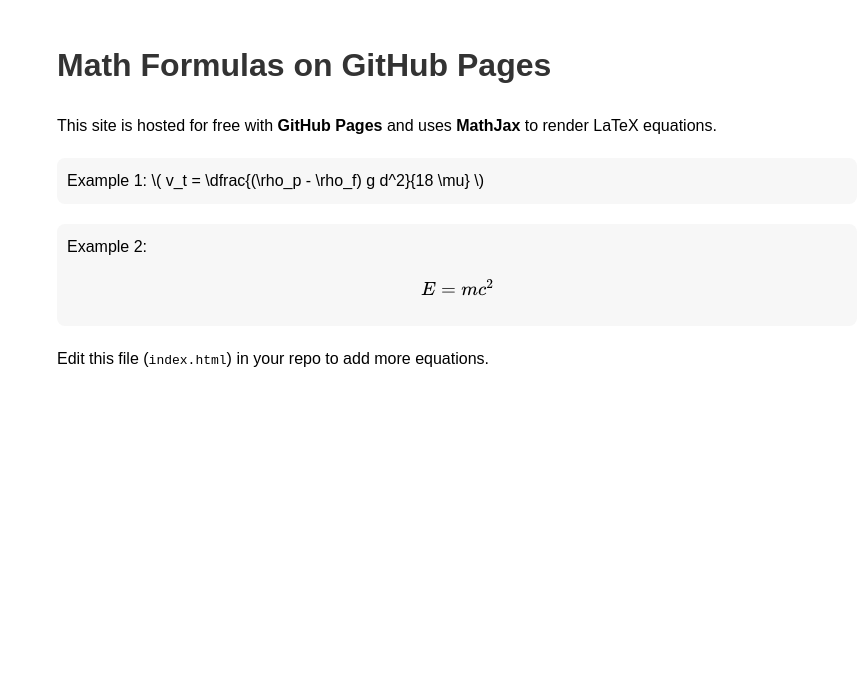
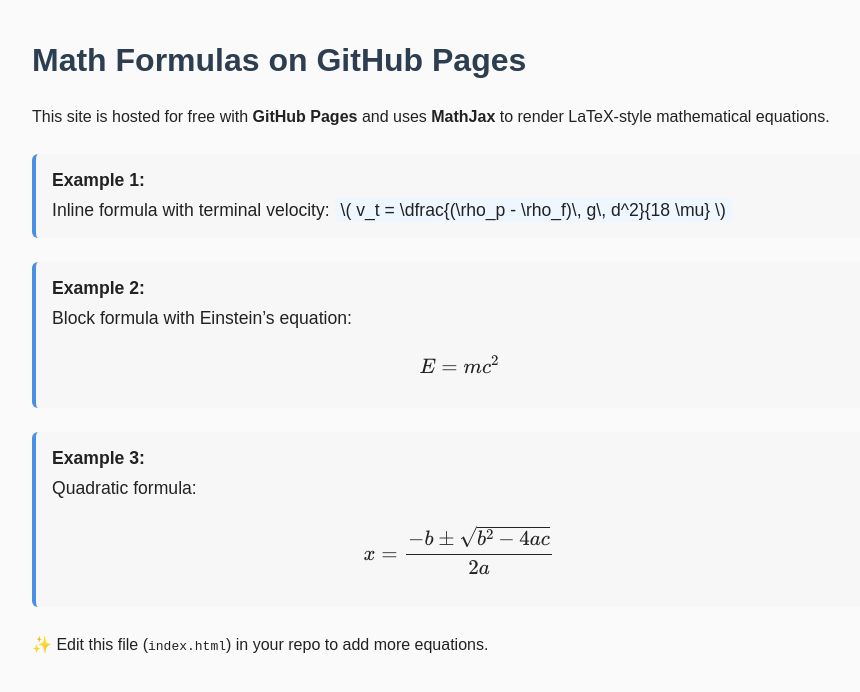
Before and after one commit to Basant727/Drone, a plain HTML site: page index.html in a window 1280 px wide. Shown: the whole page, without its empty margins (183-1043 px from the left). Drawn offline with nearby package versions, Linux system fonts and the light colour scheme.

Commit message:
Update index.html

```diff
--- a/index.html
+++ b/index.html
@@ -1,45 +1,96 @@
 <!DOCTYPE html>
-<html>
+<html lang="en">
 <head>
-  <meta charset="utf-8">
+  <meta charset="utf-8" />
+  <meta name="viewport" content="width=device-width, initial-scale=1" />
   <title>Math Formulas Example</title>
+
   <!-- Load MathJax -->
   <script src="https://polyfill.io/v3/polyfill.min.js?features=es6"></script>
   <script id="MathJax-script" async
     src="https://cdn.jsdelivr.net/npm/mathjax@3/es5/tex-mml-chtml.js">
   </script>
+
   <style>
+    /* ✅ Layout and typography */
     body {
       font-family: Arial, sans-serif;
-      max-width: 800px;
+      max-width: 850px;
       margin: 40px auto;
-      line-height: 1.6;
+      padding: 0 20px;
+      line-height: 1.7;
+      background-color: #fafafa;
+      color: #222;
     }
-    h1 {
-      color: #333;
+
+    h1, h2 {
+      color: #2c3e50;
+      line-height: 1.3;
     }
+
+    /* ✅ Styling for formula blocks */
     .formula {
       background: #f7f7f7;
-      padding: 10px;
-      border-radius: 8px;
-      margin: 20px 0;
+      border-left: 4px solid #4a90e2;
+      padding: 12px 16px;
+      border-radius: 6px;
+      margin: 24px 0;
+      font-size: 1.1em;
+    }
+
+    /* ✅ Better inline formulas */
+    .formula-inline {
+      background: #eef6ff;
+      padding: 2px 6px;
+      border-radius: 4px;
+    }
+
+    /* ✅ Mobile responsiveness */
+    @media (max-width: 600px) {
+      body {
+        margin: 20px auto;
+        font-size: 1rem;
+      }
     }
   </style>
 </head>
+
 <body>
-  <h1>Math Formulas on GitHub Pages</h1>
-  <p>This site is hosted for free with <b>GitHub Pages</b> and uses <b>MathJax</b> to render LaTeX equations.</p>
+  <header>
+    <h1>Math Formulas on GitHub Pages</h1>
+    <p>
+      This site is hosted for free with <b>GitHub Pages</b> and uses
+      <b>MathJax</b> to render LaTeX-style mathematical equations.
+    </p>
+  </header>
 
-  <div class="formula">
-    Example 1:
-    \\( v_t = \dfrac{(\rho_p - \rho_f) g d^2}{18 \mu} \\)
-  </div>
+  <!-- Example 1 -->
+  <section class="formula">
+    <strong>Example 1:</strong><br>
+    Inline formula with terminal velocity:
+    <span class="formula-inline">
+      \\( v_t = \dfrac{(\rho_p - \rho_f)\, g\, d^2}{18 \mu} \\)
+    </span>
+  </section>
 
-  <div class="formula">
-    Example 2:
+  <!-- Example 2 -->
+  <section class="formula">
+    <strong>Example 2:</strong><br>
+    Block formula with Einstein’s equation:
     $$ E = mc^2 $$
-  </div>
+  </section>
 
-  <p>Edit this file (<code>index.html</code>) in your repo to add more equations.</p>
+  <!-- Example 3 -->
+  <section class="formula">
+    <strong>Example 3:</strong><br>
+    Quadratic formula:
+    $$ x = \frac{ -b \pm \sqrt{b^2 - 4ac}}{2a} $$
+  </section>
+
+  <footer>
+    <p>
+      ✨ Edit this file (<code>index.html</code>) in your repo to add more equations.
+    </p>
+  </footer>
 </body>
 </html>
```
